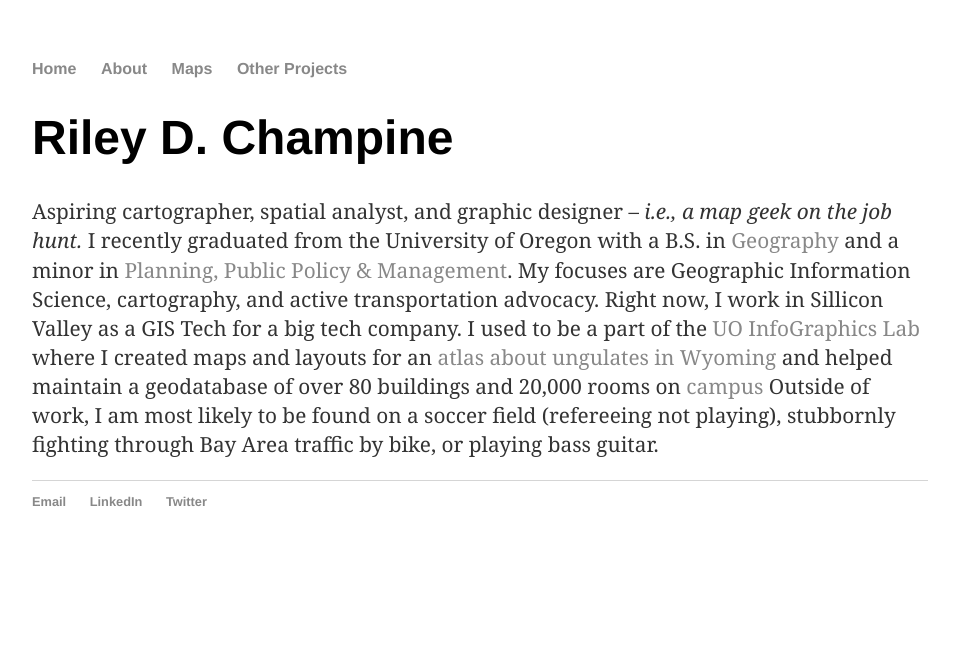
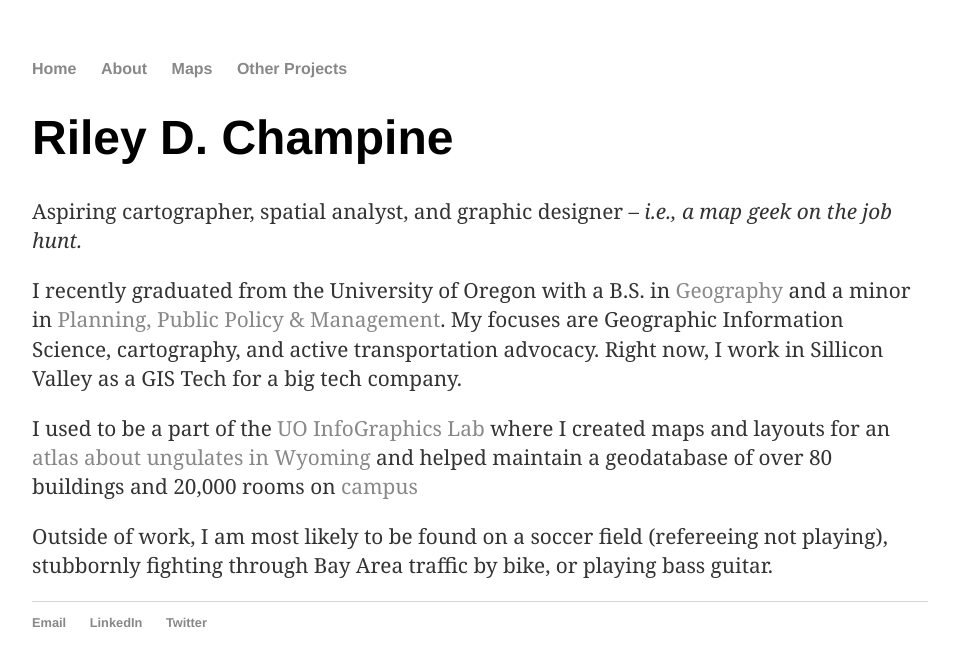
Before and after one commit to rileydchampine/rileydchampine.github.io, a Jekyll site: the page built from index.html, in a window 1280 px wide. Shown: the top 666 px of the page, without its empty margins (160-1119 px from the left). Built offline with Jekyll 4.4.1, drawn with Linux system fonts in a browser that asks for light colours.

Commit message:
Update index.html

```diff
--- a/index.html
+++ b/index.html
@@ -5,7 +5,7 @@
     <div class="blurb">
        	<h1>Riley D. Champine</h1>
        		<p>Aspiring cartographer, spatial analyst, and graphic designer – <em>i.e., a map geek on the job hunt.</em>
-		<p2>I recently graduated from the University of Oregon with a B.S. in <a href="http://geography.uoregon.edu/">Geography </a> and a minor in <a href="https://pppm.uoregon.edu/">Planning, Public Policy &amp; Management</a>. My focuses are Geographic Information Science, cartography, and active transportation advocacy. Right now, I work in Sillicon Valley as a GIS Tech for a big tech company.</p2>
-		<p2>I used to be a part of the <a href=http://infographics.uoregon.edu/>UO InfoGraphics Lab</a> where I created maps and layouts for an <a href="http://migrationinitiative.org/content/atlas-wildlife-migration">atlas about ungulates in Wyoming</a></strong> and helped maintain a geodatabase of over 80 buildings and 20,000 rooms on <a href="http://infographics.uoregon.edu/services/campus-mapping/" target="_blank">campus</a></p2>
-		<p2>Outside of work, I am most likely to be found on a soccer field (refereeing not playing), stubbornly fighting through Bay Area traffic by bike, or playing bass guitar.</p2>
+		<p font-size=1.1em line-height=1.2em>I recently graduated from the University of Oregon with a B.S. in <a href="http://geography.uoregon.edu/">Geography </a> and a minor in <a href="https://pppm.uoregon.edu/">Planning, Public Policy &amp; Management</a>. My focuses are Geographic Information Science, cartography, and active transportation advocacy. Right now, I work in Sillicon Valley as a GIS Tech for a big tech company.</p2>
+		<p font-size=1.1em line-height=1.2em>I used to be a part of the <a href=http://infographics.uoregon.edu/>UO InfoGraphics Lab</a> where I created maps and layouts for an <a href="http://migrationinitiative.org/content/atlas-wildlife-migration">atlas about ungulates in Wyoming</a></strong> and helped maintain a geodatabase of over 80 buildings and 20,000 rooms on <a href="http://infographics.uoregon.edu/services/campus-mapping/" target="_blank">campus</a></p2>
+		<p font-size=1.1em line-height=1.2em>Outside of work, I am most likely to be found on a soccer field (refereeing not playing), stubbornly fighting through Bay Area traffic by bike, or playing bass guitar.</p2>
 	</div><!-- /.blurb -->
```
